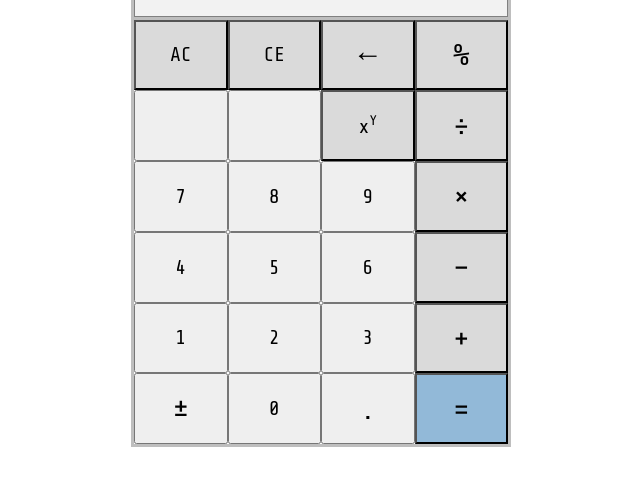
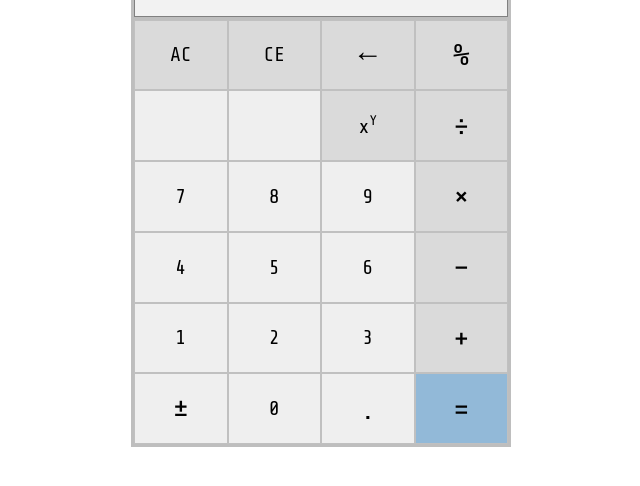
Before and after one commit to bobmeix/calculator, a plain HTML site: page index.html in a window 1280 px wide. Shown: the part 238-724 px from the top of the page, without its empty margins (319-959 px from the left). Drawn offline with nearby package versions, Linux system fonts and the light colour scheme; a web font is replaced by a local one.

Commit message:
Modify button borders

```diff
--- a/style.css
+++ b/style.css
@@ -19,6 +19,18 @@ button {
     width: 100%;
     height: 100%;
     font-size: 20px;
+    padding: 0;
+    border: 1px solid rgb(192, 192, 192);
+}
+
+button:hover {
+    border: 1px solid rgb(96, 96, 96);
+
+}
+
+button:active {
+    border: 2px solid rgb(96, 96, 96);
+
 }
 
 .calculator {
```
